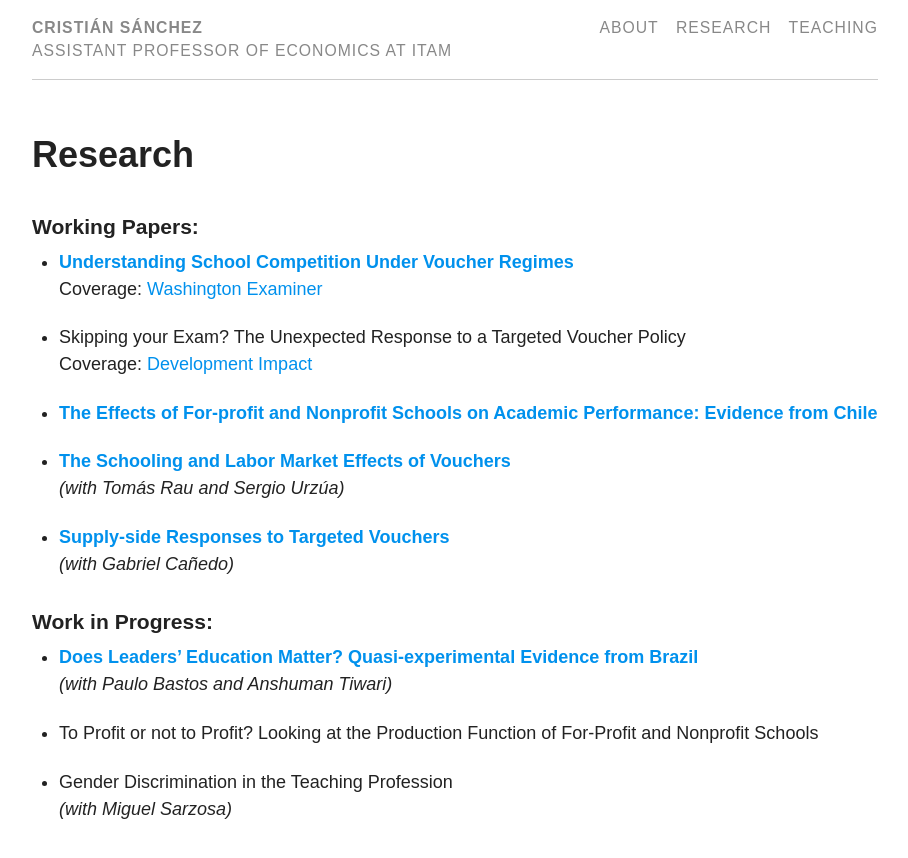
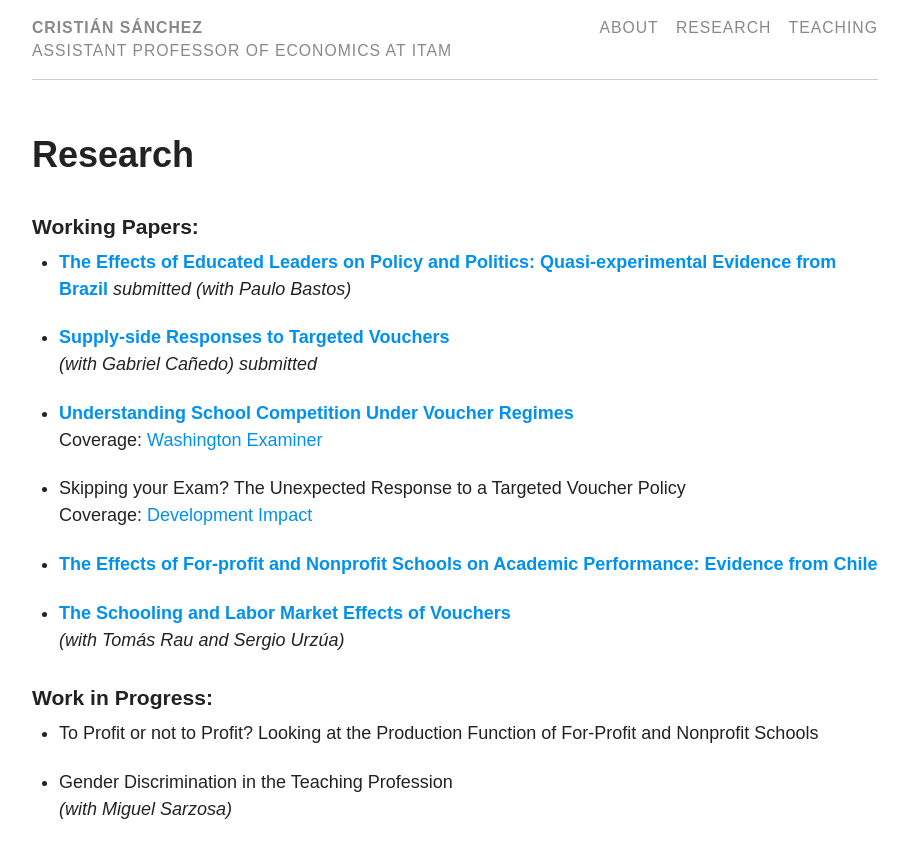
Before and after one commit to fvg98/fvg98.github.io, a Jekyll site: the page built from pages/research.md, in a window 1280 px wide. Shown: the top 858 px of the page, without its empty margins (185-1093 px from the left). Built offline with Jekyll 4.4.1, drawn with Linux system fonts in a browser that asks for light colours.

```diff
--- a/pages/research.md
+++ b/pages/research.md
@@ -6,6 +6,12 @@ title: Research
 ---
 
 ###  Working Papers:
+
+* <a href="files/educated_leaders.pdf" target="_blank">**The Effects of Educated Leaders on Policy and Politics: Quasi-experimental Evidence from Brazil**</a> *submitted*
+*(with Paulo Bastos)*
+
+* <a href="files/main.pdf" target="_blank">**Supply-side Responses to Targeted Vouchers**</a>
+*(with Gabriel Cañedo)* *submitted*
 
 * <a href="files/Vouchers.pdf" target="_blank">**Understanding School Competition Under Voucher Regimes**</a>
 Coverage: <a href="https://www.washingtonexaminer.com/opinion/regulations-are-keeping-the-best-private-schools-out-of-school-voucher-programs" target="_blank">Washington Examiner</a>
@@ -18,13 +24,7 @@ Coverage: <a href="https://blogs.worldbank.org/impactevaluations/whats-latest-re
 * <a href="files/Schooling_Labor_Vouchers.pdf" target="_blank">**The Schooling and Labor Market Effects of Vouchers**</a>
 *(with Tomás Rau and Sergio Urzúa)*
 
-* <a href="files/Supply-side-responses-Cañedo-Montesinos.pdf" target="_blank">**Supply-side Responses to Targeted Vouchers**</a>
-*(with Gabriel Cañedo)*
-
 ### Work in Progress:
-
-* <a href="files/Leaders_Ed.pdf" target="_blank">**Does Leaders’ Education Matter? Quasi-experimental Evidence from Brazil**</a>
-*(with Paulo Bastos and Anshuman Tiwari)*
 
 * To Profit or not to Profit? Looking at the Production Function of For-Profit and Nonprofit Schools
 
```
Also changed, not shown: 4 other files.
